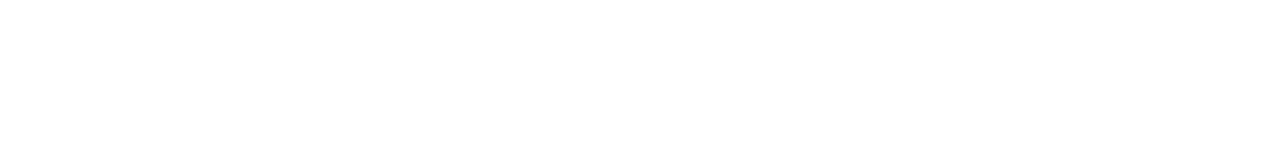
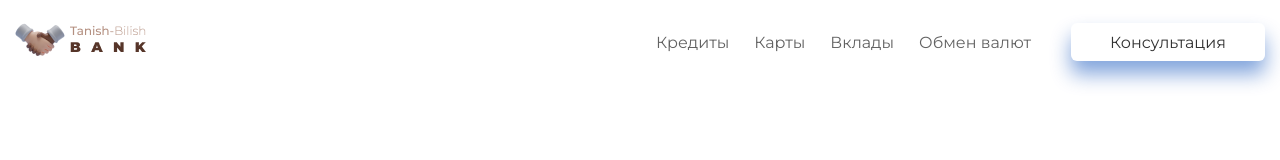
Before and after one commit to rus013/tanishbilish, a plain HTML site: page index.html in a window 1280 px wide. Drawn offline with Linux system fonts and the light colour scheme.

Commit message:
header done

```diff
--- a/index.html
+++ b/index.html
@@ -10,7 +10,40 @@
 </head>
 
 <body>
-
+    <header class="header">
+        <div class="container header__nav">
+            <a href="#" class="logo">
+                <img src="./img/logo.png" alt="">
+            </a>
+            <div class="header__nav-right">
+                <ul class="header__nav-list">
+                    <li class="header__nav-list-item">
+                        <a href="#" class="header__nav-list-item-link">
+                            Кредиты
+                        </a>
+                    </li>
+                    <li class="header__nav-list-item">
+                        <a href="#" class="header__nav-list-item-link">
+                            Карты
+                        </a>
+                    </li>
+                    <li class="header__nav-list-item">
+                        <a href="#" class="header__nav-list-item-link">
+                            Вклады
+                        </a>
+                    </li>
+                    <li class="header__nav-list-item">
+                        <a href="#" class="header__nav-list-item-link">
+                            Обмен валют
+                        </a>
+                    </li>
+                </ul>
+                <button class="btn header__nav-btn">
+                    Консультация
+                </button>
+            </div>
+        </div>
+    </header>
 </body>
 
 </html>
--- a/styles/style.css
+++ b/styles/style.css
@@ -9,9 +9,71 @@
     font-family: "Montserat", sans-serif;
 }
 
+.body {
+    background: #EFF5F5;
+}
+
 .container {
     max-width: 1344px;
+    width: 100%;
+    height: 100%;
     padding: 0 15px;
     margin: 0 auto;
+}
+
+.header {
+    padding: 15px 0;
 
 }
+
+.header__nav {
+    display: flex;
+    align-items: center;
+    justify-content: space-between;
+}
+
+.header__nav-right {
+    display: flex;
+    align-items: center;
+    gap: 40px;
+}
+
+.header__nav-list {
+    display: flex;
+    align-items: center;
+    gap: 25px;
+}
+
+.header__nav-list-item-link {
+    font-size: 16px;
+    font-weight: 400;
+    color: #626262;
+}
+
+.header__nav-list-item-link:hover {
+    color: #000;
+}
+
+.btn {
+    display: flex;
+    align-items: center;
+    justify-content: center;
+    width: 194px;
+    height: 38px;
+    border-radius: 6px;
+    font-size: 16px;
+    font-weight: 400;
+    box-shadow: 0px 13px 20px #0047B87D;
+    border-radius: 6px;
+    border: none;
+    outline: none;
+    cursor: pointer;
+    background: #fff;
+    color: #323232;
+    transition: 0.3s;
+}
+
+.btn:hover {
+    background: #323232;
+    color: #fff;
+}
```
Also changed, not shown: img/logo.png (added).
